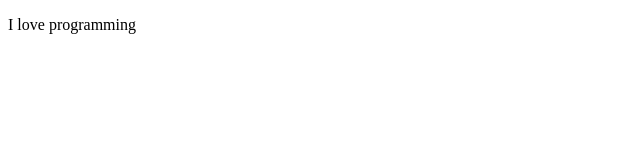
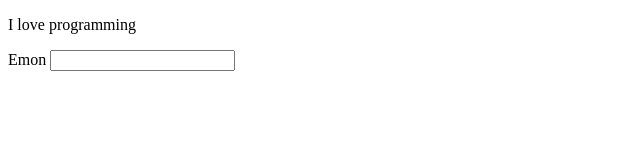
Before and after one commit to asmaul555/test-repo, a plain HTML site: page index.html in a window 1280 px wide. Shown: the whole page, without its empty margins (0-640 px from the left). Drawn offline with Linux system fonts and the light colour scheme.

Commit message:
emon added

```diff
--- a/index.html
+++ b/index.html
@@ -8,5 +8,7 @@
 </head>
 <body>
     <p>I love programming</p>
+    <label for="emon">Emon</label>
+    <input type="text" name="Enter your name" id="">
 </body>
 </html>
```
